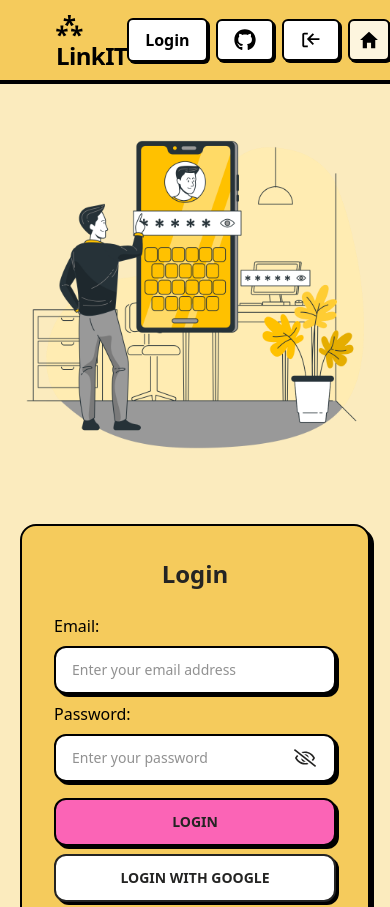
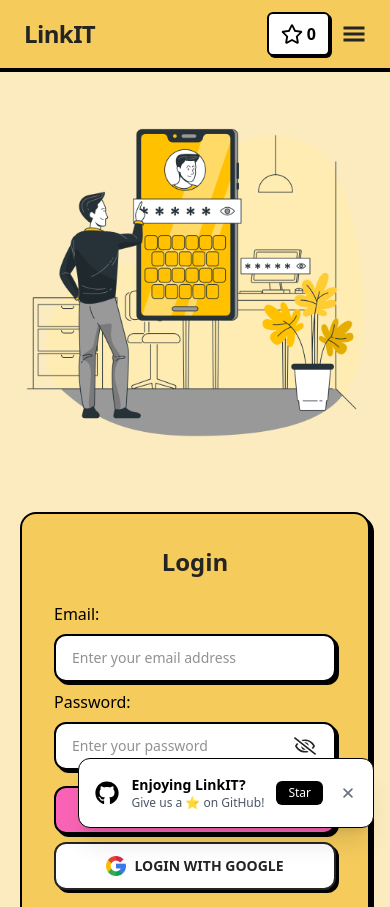
Before and after one commit to AbhayLonkar/url_shortner_frontend, a React (Vite) app: page /auth in a window 390 px wide. Shown: the top 907 px of the page. Built offline with nearby package versions, Linux system fonts and the light colour scheme; no server answers.

Commit message:
made changes in ui

```diff
--- a/src/App.jsx
+++ b/src/App.jsx
@@ -1,13 +1,15 @@
 import Navbar from './components/Navbar';
 import { Outlet } from '@tanstack/react-router';
 import Footer from "./components/Footer.jsx";
+import StarPopup from './components/StarPopup.jsx';
 
 const App = () => {
     return (
-        <div className="min-h-screen w-full flex flex-col items-center justify-start">
+        <div className="min-h-screen w-full flex flex-col items-center justify-start ">
             <Navbar />
             <Outlet />
             <Footer />
+            <StarPopup />
         </div>
     );
 };
--- a/src/components/Footer.jsx
+++ b/src/components/Footer.jsx
@@ -1,7 +1,7 @@
 
 import React from 'react';
 import { FaGithub, FaLinkedin } from 'react-icons/fa';
-import {Link} from "@tanstack/react-router";
+import { Link } from "@tanstack/react-router";
 
 const Footer = () => {
     const currentYear = new Date().getFullYear();
@@ -33,10 +33,10 @@
                     <div>
                         <h3 className="text-xl font-bold mb-4">Connect With Us</h3>
                         <div className="flex space-x-4 items-center justify-center">
-                            <a href="https://github.com/abhaylonkar" className="text-eerie-black-600 hover:text-eerie-black transition-colors">
+                            <a href="https://github.com/abhaylonkar" target='_blank' className="text-eerie-black-600 hover:text-eerie-black transition-colors">
                                 <FaGithub size={24} />
                             </a>
-                            <a href="https://linkedin.com/in/abhaylonkar" className="text-eerie-black-600 hover:text-eerie-black transition-colors">
+                            <a href="https://linkedin.com/in/abhaylonkar" target='_blank' className="text-eerie-black-600 hover:text-eerie-black transition-colors">
                                 <FaLinkedin size={24} />
                             </a>
                         </div>
--- a/src/components/LoginForm.jsx
+++ b/src/components/LoginForm.jsx
@@ -95,8 +95,9 @@
             <button
                 type="button"
                 onClick={handleGoogleLogin}
-                className="mt-2 bg-white cursor-pointer border-2 w-full text-eerie-black font-bold py-3 rounded-xl text-sm shadow-[3px_3px_0_0_#000] hover:bg-pink-100 active:translate-1 active:shadow transition flex items-center justify-center"
+                className="mt-2  bg-white cursor-pointer border-2 w-full text-eerie-black font-bold py-3 rounded-xl text-sm shadow-[3px_3px_0_0_#000] hover:bg-pink-100 active:translate-1 active:shadow transition flex gap-2 items-center justify-center"
             >
+                <img width={20} src="/images/google.png" alt="google logo" />
                 LOGIN WITH GOOGLE
             </button>
             <div className="text-center mt-4">
--- a/src/components/Navbar.jsx
+++ b/src/components/Navbar.jsx
@@ -1,80 +1,100 @@
 import { Link, useNavigate } from '@tanstack/react-router';
 import { useDispatch, useSelector } from "react-redux";
 import { IoMdHome } from "react-icons/io";
-import { FaGithub } from "react-icons/fa";
-import { CgLogOut } from 'react-icons/cg';
+import { FaGithub, FaRegStar } from "react-icons/fa";
+import { GiHamburgerMenu } from "react-icons/gi";
 import { logout } from '../../store/slice/authSlice.js';
 import { logoutUser } from '../api/user.api.js';
 import { useQueryClient } from '@tanstack/react-query';
+import Button from './Button.jsx';
+import GithubBtn from './GithubBtn.jsx';
+import LinkBtn from './LinkBtn.jsx';
+import { useState } from 'react';
 
 const Navbar = () => {
     const { isAuthenticated } = useSelector((state) => state.auth);
     const dispatch = useDispatch();
     const navigate = useNavigate();
     const queryClient = useQueryClient();
+    const [isOpen, setIsOpen] = useState(false);
 
     const handleLogout = async () => {
+        setIsOpen(false)
         try {
-            const data = await logoutUser();
-            console.log(data);
+            await logoutUser();
             queryClient.removeQueries(['currentUser']);
             dispatch(logout());
             navigate({ to: "/auth" });
         } catch (error) {
             console.error('Logout failed:', error);
         }
-    }
+    };
+
 
     return (
-        <nav
-            className="w-full bg-saffron border-b-4 border-black px-14 py-2 flex items-center justify-between ">
-            {/* Left: Brand Name */}
-            <span className="text-2xl font-extrabold text-black tracking-tight select-none">
-                ⁂ LinkIT
-            </span>
-            {/* Center: Main Links */}
-            {isAuthenticated && <div className="flex-1 flex justify-center gap-4">
-                <Link
-                    to="/dashboard"
-                    className="px-4 py-2 font-bold border-2 border-black rounded-md bg-white text-black shadow-[2px_2px_0_0_#000] hover:bg-blue-200 transition-all hover:translate-x-1 hover:translate-y-1 hover:shadow"
-                >
-                    Dashboard
+        <>
+            <nav className="w-full bg-saffron border-b-4 px-6 md:px-14 py-3 flex items-center justify-between">
+                {/* Brand */}
+                <span className="text-2xl font-extrabold text-eerie-black tracking-tight select-none">
+                    LinkIT
+                </span>
+
+                {/* Desktop Menu */}
+                <div className="md:flex gap-2 items-center hidden">
+                    <LinkBtn to={'/'} text={<IoMdHome size={22} />} path='/' />
+
+                    {!isAuthenticated && <LinkBtn to={'/auth'} text={'Login'} path={'/auth'} />}
+                    {isAuthenticated && <LinkBtn to={'/dashboard'} text={'Dashboard'} path={'/dashboard'} />}
+                    {isAuthenticated && <Button text={"Logout"} onclick={handleLogout} />}
+
+                    <GithubBtn
+                        text={<FaRegStar size={22} />}
+                        onclick={() => window.open("https://github.com/AbhayLonkar/url_shortner_frontend", "_blank")}
+                        path='/git'
+                    />
+                </div>
+
+                {/* Mobile Toggle */}
+                <div className='md:hidden flex gap-3 items-center justify-center'>
+                    <GithubBtn
+                        text={<FaRegStar size={22} />}
+                        onclick={() => window.open("https://github.com/AbhayLonkar/url_shortner_frontend", "_blank")}
+                        path='/git'
+                    />
+                    <button className="md:hidden flex text-eerie-black" onClick={() => setIsOpen(prev => !prev)}>
+                        <GiHamburgerMenu size={24} />
+                    </button>
+                </div>
+            </nav>
+
+            {/* Mobile Menu */}
+            <div className={`md:hidden flex flex-col w-full  bg-saffron transition-all duration-300 ease-in-out overflow-hidden ${isOpen ? "border-b-4 max-h-screen py-3 px-6" : "max-h-0 py-0 px-0"}`}>
+                <Link to='/' onClick={() => setIsOpen(false)}>
+                    <div className='py-2 border-b border-black text-eerie-black font-semibold text-center'>Home</div>
                 </Link>
+
+                {!isAuthenticated && (
+                    <Link to='/auth' onClick={() => setIsOpen(false)}>
+                        <div className='py-2 border-b border-black text-eerie-black font-semibold text-center'>Login</div>
+                    </Link>
+                )}
+
+                {isAuthenticated && (
+                    <>
+                        <Link to='/dashboard' onClick={() => setIsOpen(false)}>
+                            <div className='py-2 border-b border-black text-eerie-black font-semibold text-center'>Dashboard</div>
+                        </Link>
+                        <button
+                            onClick={handleLogout}
+                            className="py-2 border-black text-eerie-black font-semibold text-center"
+                        >
+                            Logout
+                        </button>
+                    </>
+                )}
             </div>
-            }
-
-            {/* Right: Auth Links & GitHub */}
-            <div className="flex gap-2 items-center">
-                {!isAuthenticated &&
-                    <Link
-                        to="/auth"
-                        className="px-4 py-2 font-bold border-2 border-black rounded-md bg-white text-black shadow-[2px_2px_0_0_#000] hover:bg-pink-200 transition-all hover:translate-x-1 hover:translate-y-1 hover:shadow">
-                        Login
-                    </Link>
-                }
-                <a
-                    href="https://github.com/" // Change to your repo or about page
-                    target="_blank"
-                    rel="noopener noreferrer"
-                    className="bg-white border-2 border-black shadow-[2px_2px_0_0_#000] rounded-md px-4 py-2 font-bold text-black hover:bg-pink-300 transition-all hover:translate-x-1 hover:translate-y-1 hover:shadow"
-                >
-                    <FaGithub size={22} />
-                </a>
-                <button
-                    onClick={() => handleLogout()}
-                    className="bg-white border-2 border-black shadow-[2px_2px_0_0_#000] rounded-md px-4 py-2 font-bold text-black hover:bg-pink-300 transition-all hover:translate-x-1 hover:translate-y-1 hover:shadow"
-                >
-                    <CgLogOut size={22} />
-                </button>
-                <Link
-                    to="/"
-                    className="px-2 py-2 font-bold border-2 border-black rounded-md bg-saffron-900 text-black shadow-[2px_2px_0_0_#000] hover:bg-cyan-100 transition-all hover:translate-x-1 hover:translate-y-1 hover:shadow"
-                >
-                    <IoMdHome size={22} />
-                </Link>
-            </div>
-        </nav>
-    )
+        </>
+    );
 };
 
 export default Navbar;
--- a/src/index.css
+++ b/src/index.css
@@ -4,50 +4,22 @@
 ::-webkit-scrollbar {
     height: 4px;
     width: 4px;
-    visibility: hidden;
     border-radius: 4px;
-    background: #aaaaaa;
+    background: #a1a0a09a;
 }
 
 ::-webkit-scrollbar-thumb {
-    /*background: rgb(103, 96, 96);*/
-    /*border-radius: 4px;*/
+    background: rgb(103, 96, 96);
+    border-radius: 4px;
 }
 
 ::-webkit-scrollbar-thumb:hover {
     background: #222;
 }
 
-/* Firefox */
-/* * {
-    scrollbar-width: thin;
-    scrollbar-color: var(--color-platinum-400, #a0b7ab) var(--color-platinum-900, #f6f8f7);
-} */
 
 @theme {
-    /* Platinum */
-    --color-platinum: #cfdbd5;
-    --color-platinum-100: #25312b;
-    --color-platinum-200: #4a6256;
-    --color-platinum-300: #6f9281;
-    --color-platinum-400: #a0b7ab;
-    --color-platinum-500: #cfdbd5;
-    --color-platinum-600: #dae3de;
-    --color-platinum-700: #e3eae7;
-    --color-platinum-800: #ecf1ef;
-    --color-platinum-900: #f6f8f7;
 
-    /* Alabaster */
-    --color-alabaster: #e8eddf;
-    --color-alabaster-100: #323b21;
-    --color-alabaster-200: #647642;
-    --color-alabaster-300: #94ab69;
-    --color-alabaster-400: #becca4;
-    --color-alabaster-500: #e8eddf;
-    --color-alabaster-600: #ecf0e5;
-    --color-alabaster-700: #f1f4eb;
-    --color-alabaster-800: #f6f8f2;
-    --color-alabaster-900: #fafbf8;
 
     /* Saffron */
     --color-saffron: #f5cb5c;
@@ -73,15 +45,4 @@
     --color-eerie-black-800: #a8a8a6;
     --color-eerie-black-900: #d4d4d3;
 
-    /* Jet */
-    --color-jet: #333533;
-    --color-jet-100: #0a0a0a;
-    --color-jet-200: #141514;
-    --color-jet-300: #1e1f1e;
-    --color-jet-400: #282a28;
-    --color-jet-500: #333533;
-    --color-jet-600: #5a5e5a;
-    --color-jet-700: #828782;
-    --color-jet-800: #acafac;
-    --color-jet-900: #d5d7d5;
 }
--- a/src/pages/DashBoard.jsx
+++ b/src/pages/DashBoard.jsx
@@ -28,7 +28,6 @@
   });
 
   const { isAuthenticated } = useSelector((state) => state.auth);
-  console.log(isAuthenticated, 'isAuthenticated from dashboard');
   useEffect(() => {
 
     // If the user is not authenticated or the token is invalid, redirect to login
```
Also changed, not shown: src/sections/ContactSession.jsx (+7 -11 lines), src/sections/HomeSection.jsx (+18 -18 lines), src/sections/ServicesSection.jsx (+21 -21 lines).
